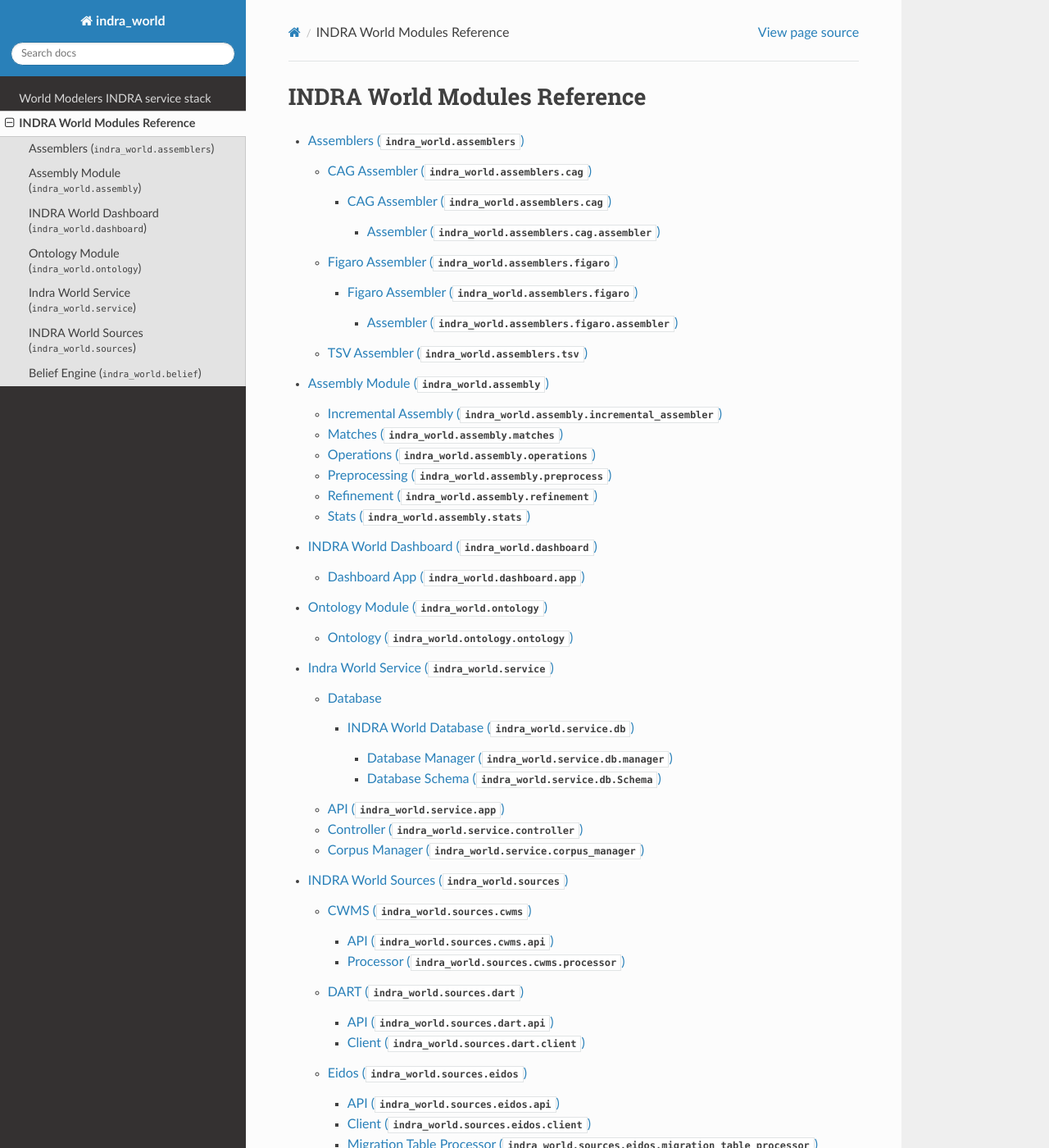
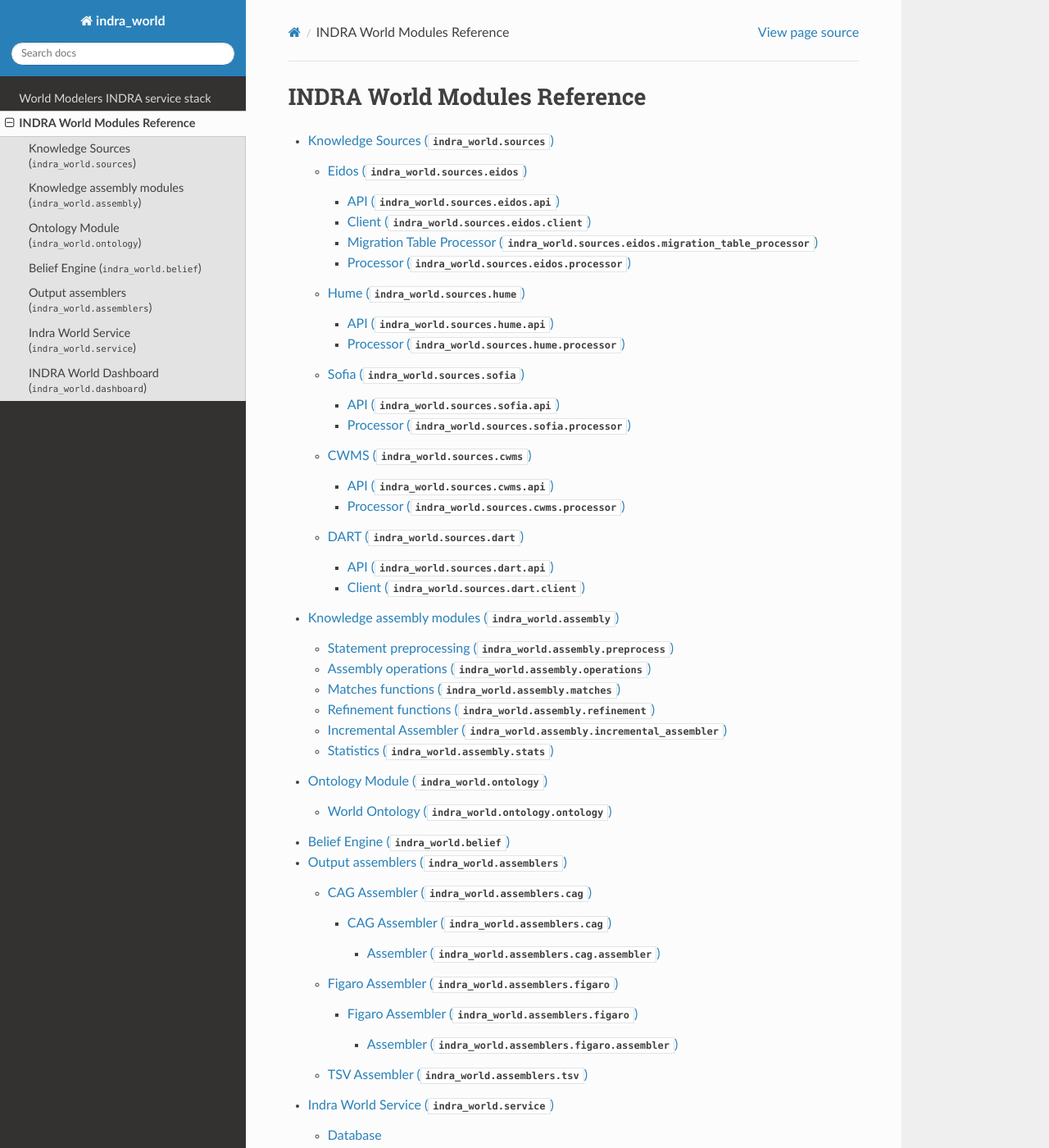
Before and after one commit to gyorilab/indra_world, a Sphinx documentation site: the page built from doc/modules/index.rst, in a window 1280 px wide and 1400 px high. Shown: the whole window at 82% size. Built offline with Sphinx 7.4.7 and the Read the Docs theme 2.0.0, drawn with Linux system fonts in a browser that asks for light colours; some of the changed text lies outside the part shown.

Commit message:
Rearrange some sections and headings

```diff
--- a/doc/modules/dashboard/index.rst
+++ b/doc/modules/dashboard/index.rst
@@ -4,8 +4,5 @@ INDRA World Dashboard (:py:mod:`indra_world.dashboard`)
 .. automodule:: indra_world.dashboard
     :members:
 
-Dashboard App (:py:mod:`indra_world.dashboard.app`)
----------------------------------------------------
-
 .. automodule:: indra_world.dashboard.app
     :members:
--- a/doc/modules/index.rst
+++ b/doc/modules/index.rst
@@ -6,10 +6,10 @@ INDRA World Modules Reference
 .. toctree::
    :maxdepth: 4
 
+   sources/index
+   assembly/index
+   ontology/index
+   belief
    assemblers/index
-   assembly/index
+   service/index
    dashboard/index
-   ontology/index
-   service/index
-   sources/index
-   belief
--- a/doc/modules/ontology/index.rst
+++ b/doc/modules/ontology/index.rst
@@ -4,8 +4,8 @@ Ontology Module (:py:mod:`indra_world.ontology`)
 .. automodule:: indra_world.ontology
     :members:
 
-Ontology (:py:mod:`indra_world.ontology.ontology`)
---------------------------------------------------
+World Ontology (:py:mod:`indra_world.ontology.ontology`)
+--------------------------------------------------------
 
 .. automodule:: indra_world.ontology.ontology
     :members:
--- a/doc/modules/sources/index.rst
+++ b/doc/modules/sources/index.rst
@@ -1,11 +1,11 @@
-INDRA World Sources (:py:mod:`indra_world.sources`)
-===================================================
+Knowledge Sources (:py:mod:`indra_world.sources`)
+=================================================
 
 .. toctree::
    :maxdepth: 3
 
-   cwms
-   dart
    eidos
    hume
    sofia
+   cwms
+   dart
```
Also changed, not shown: doc/modules/assemblers/index.rst (+8 -2 lines), doc/modules/assembly/index.rst (+32 -31 lines).
